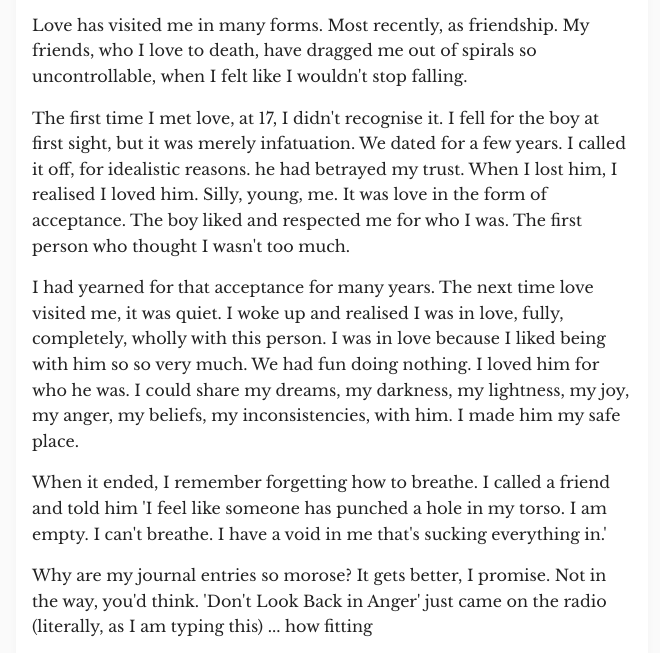
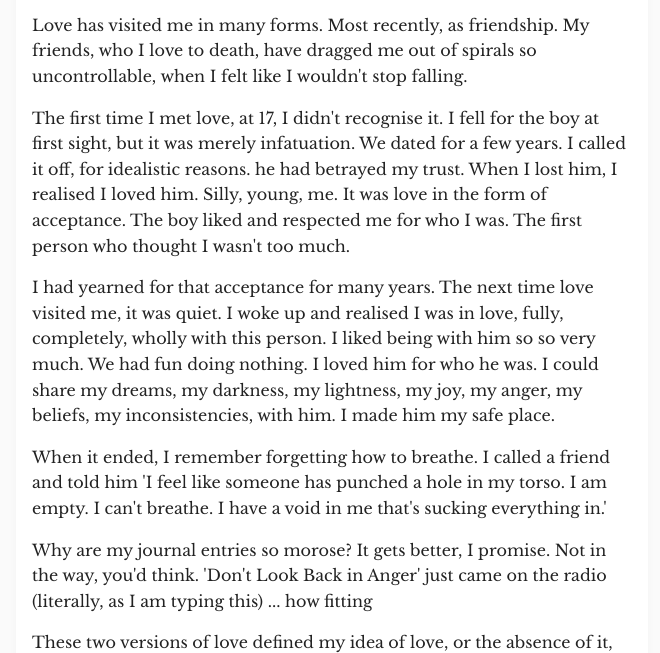
Before and after one commit to infiniteskins/infiniteskins, a plain HTML site: page love.html in a window 1280 px wide. Shown: the part 157-810 px from the top of the page, without its empty margins (308-968 px from the left). Drawn offline with nearby package versions, Linux system fonts and the light colour scheme.

Commit message:
Update love.html

```diff
--- a/love.html
+++ b/love.html
@@ -24,7 +24,7 @@
     liked and respected me for who I was. The first person who thought I wasn't too much. </p>
 
     <p>I had yearned for that acceptance for many years. The next time love visited me, it was quiet. I woke up and realised I was in love, fully, completely, wholly with
-    this person. I was in love because I liked being with him so so very much. We had fun doing nothing. I loved him for who he was.
+    this person. I liked being with him so so very much. We had fun doing nothing. I loved him for who he was.
       I could share my dreams, my darkness, my lightness, my joy, my anger,
       my beliefs, my inconsistencies, with him. I made him my safe place. </p>
       When it ended, I remember forgetting how to breathe. I called a friend and told him 'I feel like someone has punched a hole in my torso. I am empty.
```
